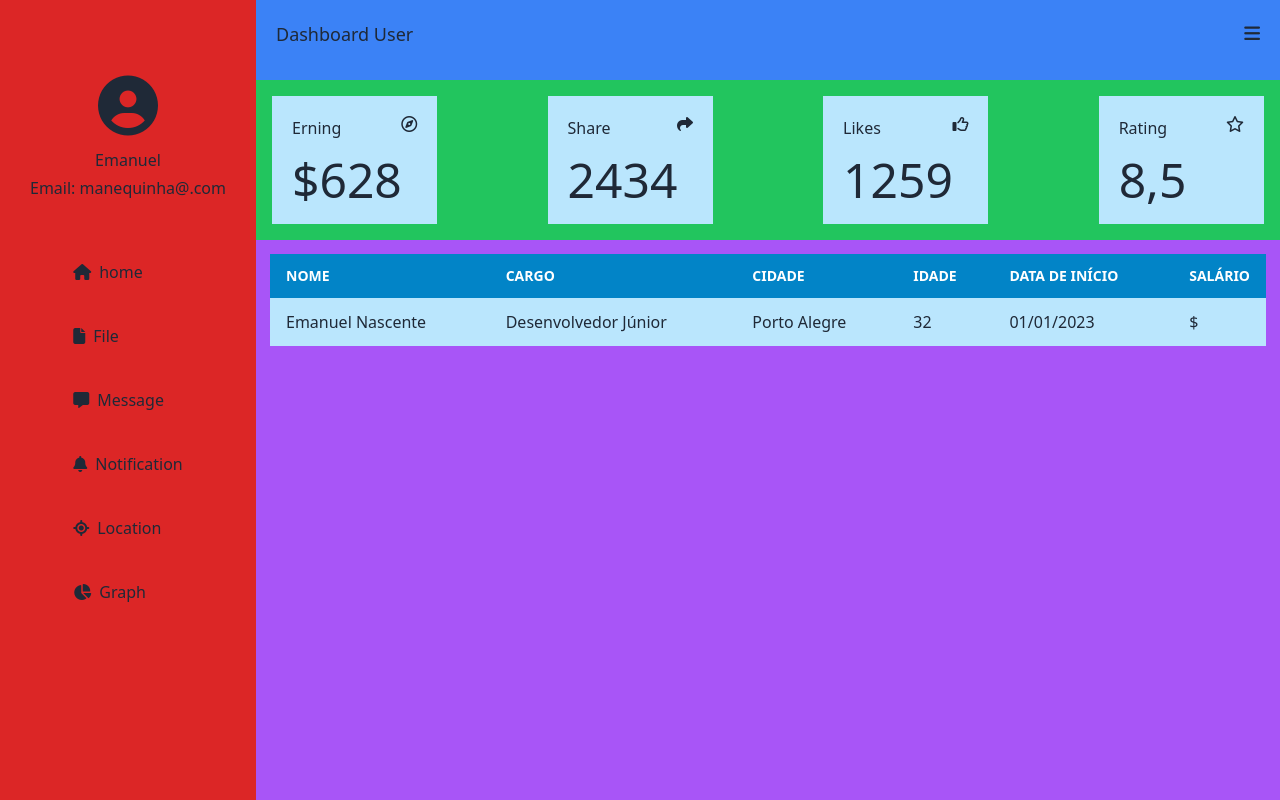
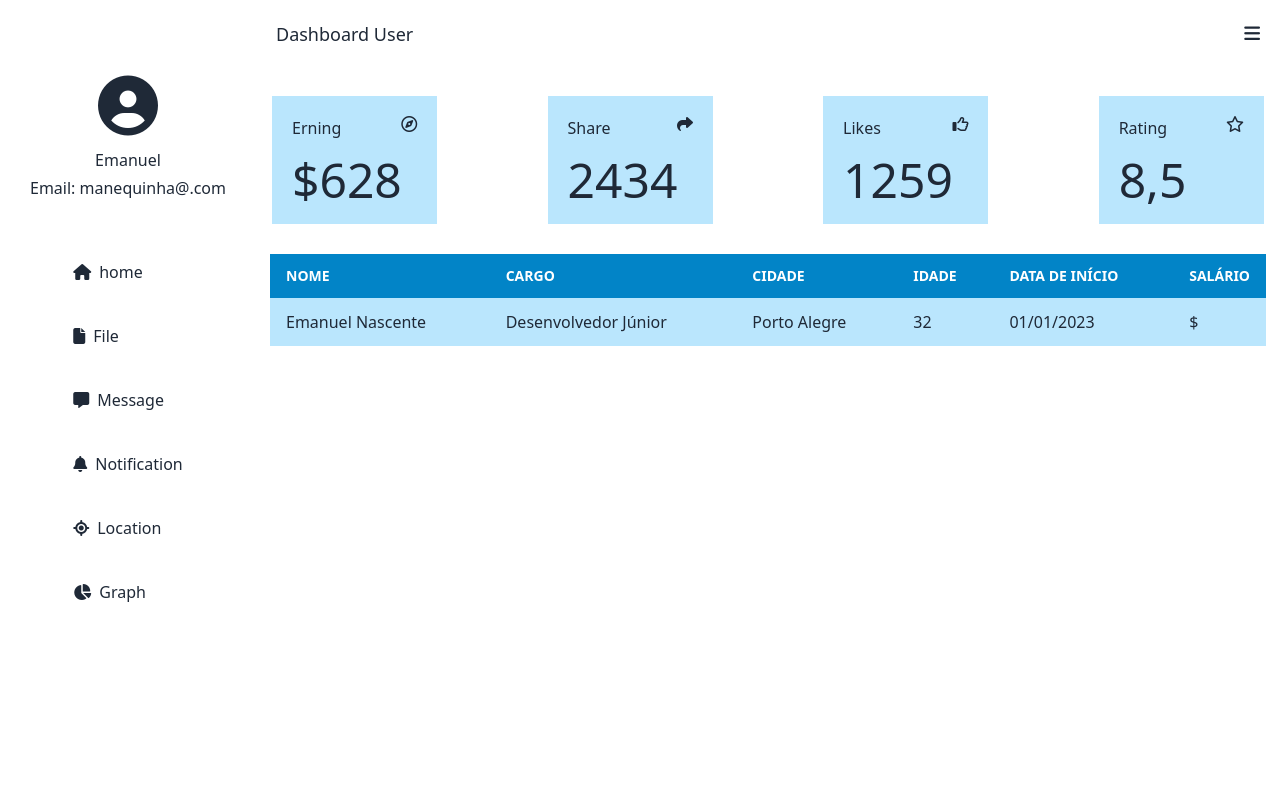
Before and after one commit to enascentedev/vue, a Vue app in the folder hotpage/: page / in a window 1280 px wide. Built offline with nearby package versions, Linux system fonts and the light colour scheme.

Commit message:
removendo os bg

```diff
--- a/hotpage/src/views/HomeView.vue
+++ b/hotpage/src/views/HomeView.vue
@@ -7,17 +7,17 @@ import Navegation from "../components/navegation.vue";
 
 <template>
   <div class="flex h-screen">
-    <aside class="w-1/5 h-full bg-red-600">
+    <aside class="w-1/5 h-full ">
       <navegation />
     </aside>
     <main class="w-4/5 h-screen flex flex-col">
-      <section class="h-20 bg-blue-500">
+      <section class="h-20 ">
         <cabecalho />
       </section>
-      <section class="h-40 bg-green-500">
+      <section class="h-40 ">
         <count />
       </section>
-      <section class="flex-1 bg-purple-500">
+      <section class="flex-1 ">
         <Table/>
       </section>
     </main>
```
